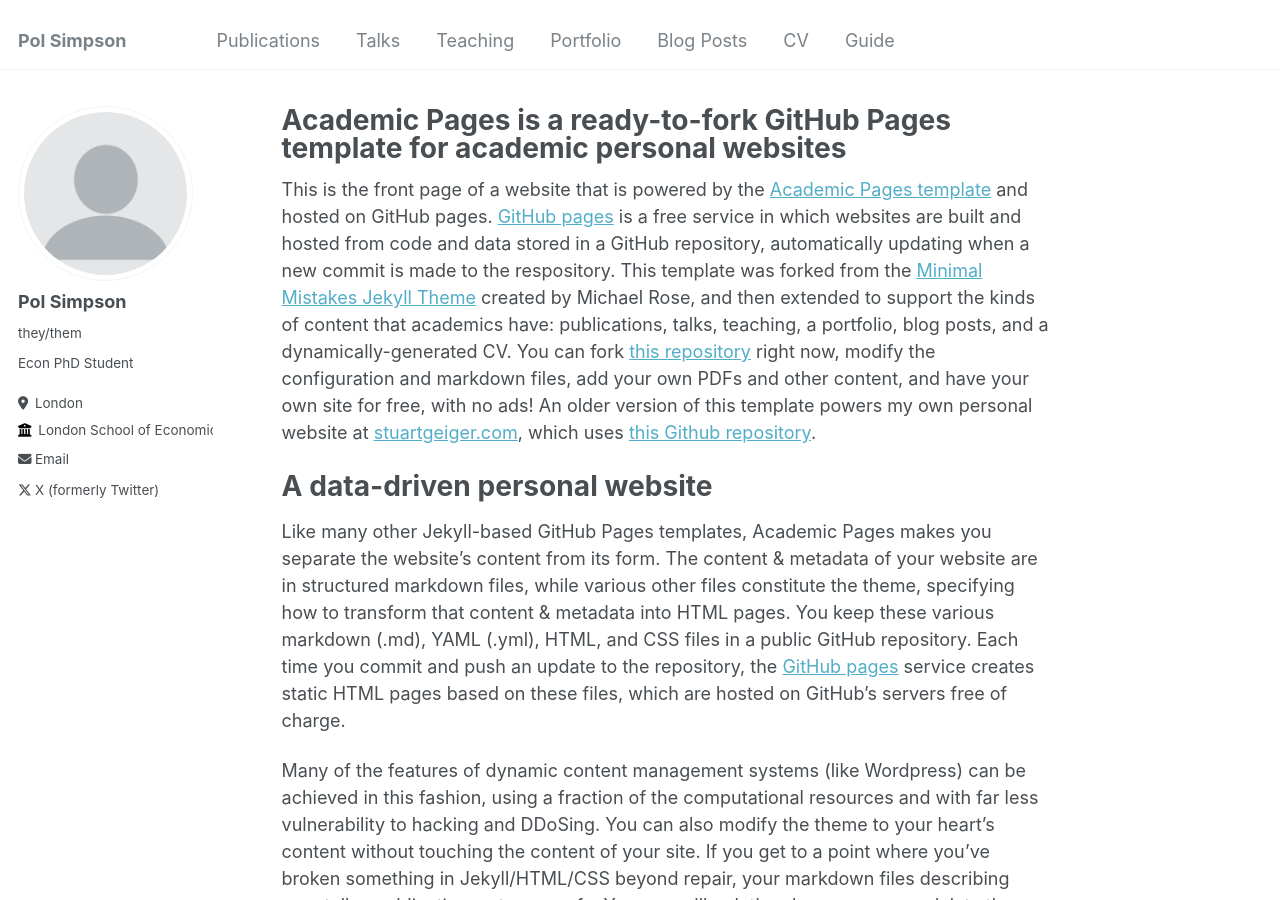
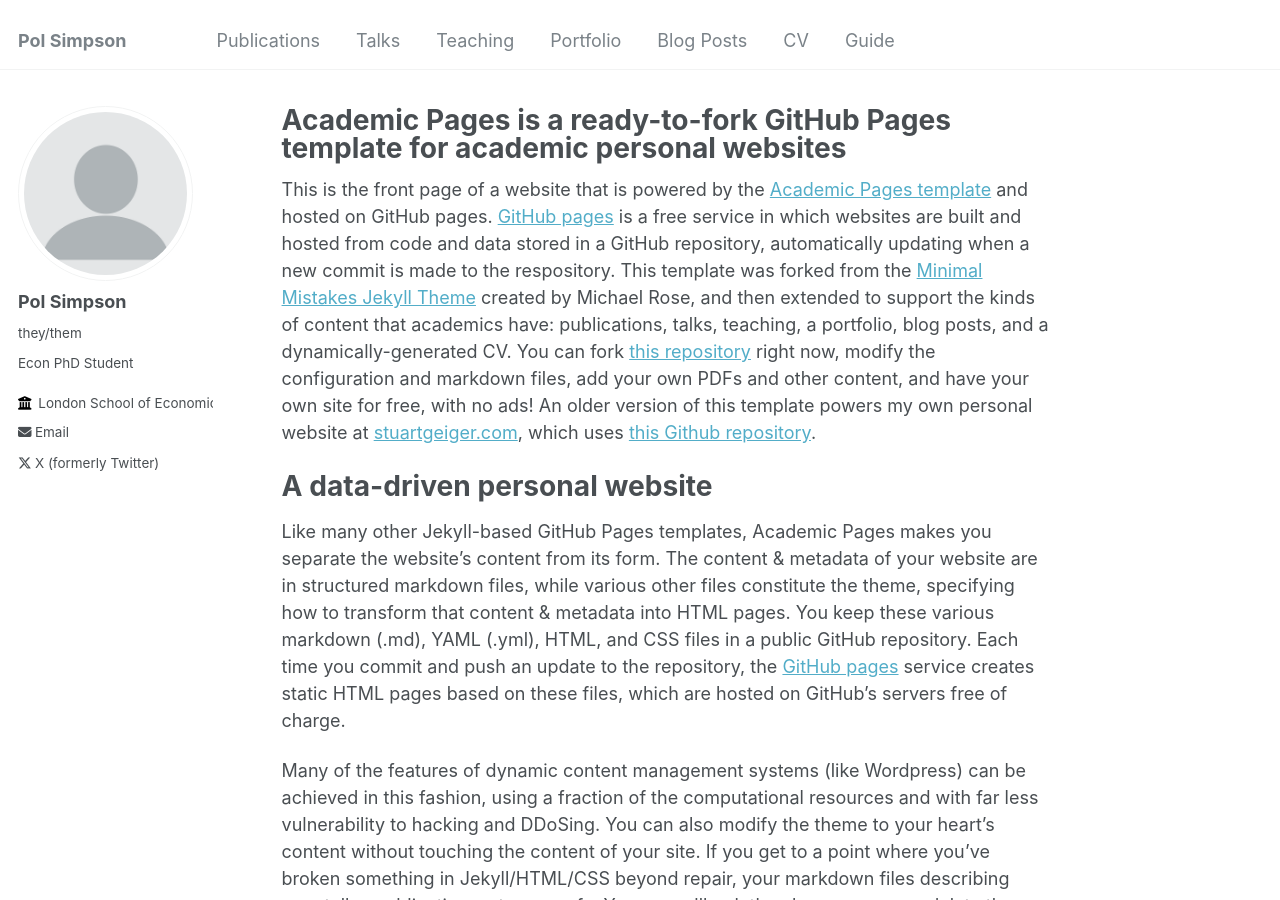
Before and after one commit to polsimpson/polsimpson.github.io, a Jekyll site: the page built from _pages/about.md, in a window 1280 px wide and 900 px high. Built offline with Jekyll 4.4.1, drawn with Linux system fonts in a browser that asks for light colours.

Commit message:
Update _config.yml

```diff
--- a/_config.yml
+++ b/_config.yml
@@ -25,7 +25,7 @@ author:
   name             : "Pol Simpson"
   pronouns         : "they/them"
   bio              : "Econ PhD Student"
-  location         : "London"
+  location         : # "London"
   employer         : "London School of Economics"
   uri              : # URL
   email            : "p.simpson1@lse.ac.uk"
```
